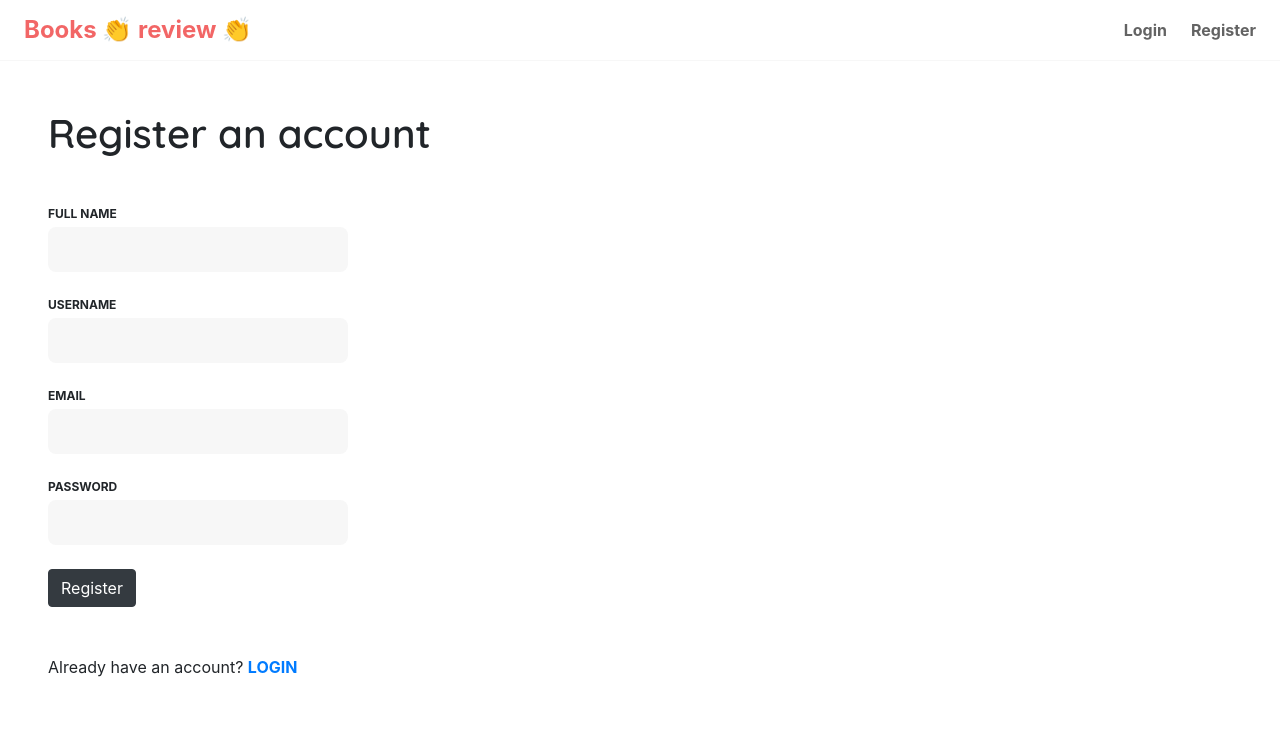
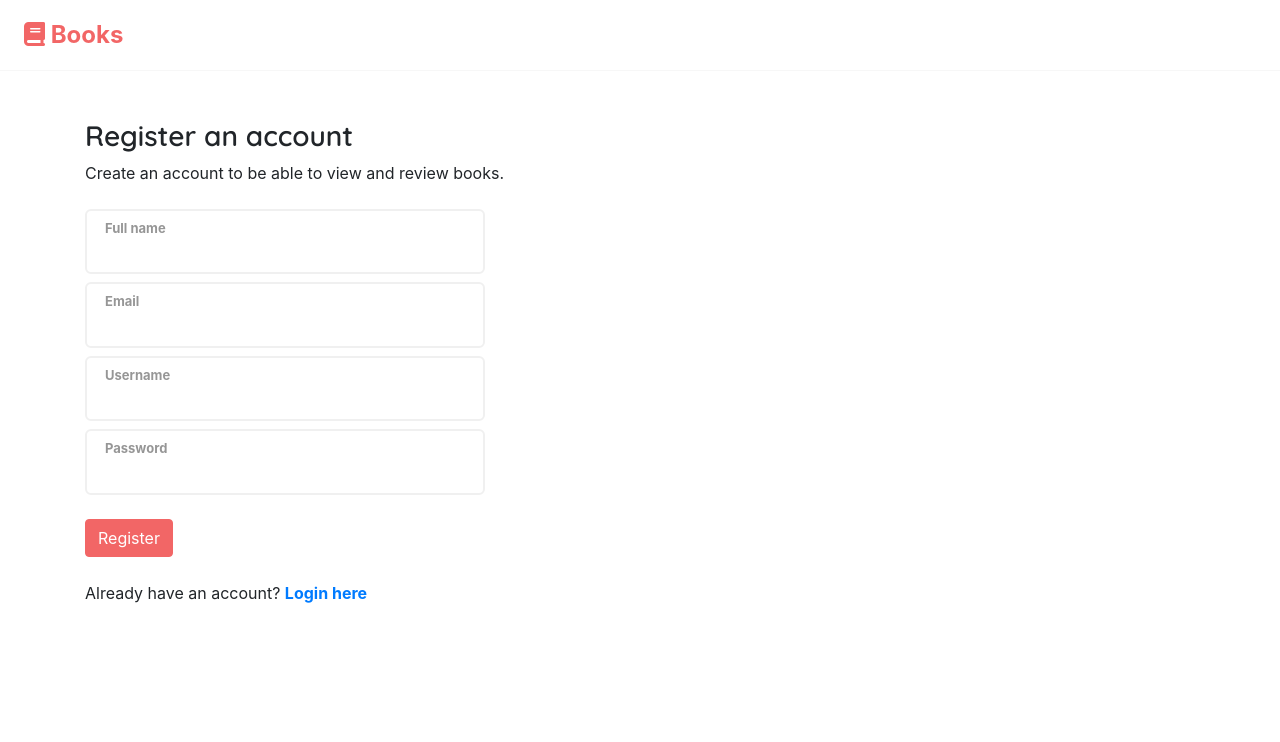
Before and after one commit to kishannareshpal/cs50, a Flask app: page /register/ in a window 1280 px wide. Shown: the top 742 px of the page. Run offline with Flask 2, Linux system fonts and the light colour scheme; style sheets or scripts are compiled from the project's sources; some libraries are stand-ins or nearby versions.

Commit message:
modified login and register layout

```diff
--- a/project1/routes/home.py
+++ b/project1/routes/home.py
@@ -54,6 +54,10 @@ def index():
 # Login
 @home.route('/login/', methods=['GET', 'POST'])
 def login():
+    uid = session.get('uid', None)
+    if uid is not None:
+        return redirect(url_for('home.index'))
+
     if request.method == 'POST':
         # Login the user
         is_login_succesful = False
@@ -106,6 +110,10 @@ def logout():
 # Register
 @home.route('/register/', methods=['GET', 'POST'])
 def register():
+    uid = session.get('uid', None)
+    if uid is not None:
+        return redirect(url_for('home.index'))
+
     if request.method == 'POST':
         # Create the user
         is_registration_successul: bool = False
@@ -170,7 +178,7 @@ def register():
                     errors['email']['message'] = "Email already exists"
 
                 if query_username_check:
-                    errors['username']['message'] = "Username already exists"
+                    errors['username']['message'] = "Username already taken"
 
                 is_registration_successul = False
                 # return render_template("home/register.html", errors=errors)
--- a/project1/static/sass/_common.scss
+++ b/project1/static/sass/_common.scss
@@ -26,20 +26,76 @@ $light: darken($color: white, $amount: 3);
 $darkgrey: #636363;
 $green: #4cbbb9;
 
+// My custom input
+div.b-textinput {
+    display: block;
+    border: 2px solid darken($color: white, $amount: 6);
+    border-radius: 6px;
+    margin-bottom: 8px;
+    width: 400px;
+    max-width: 100%;
 
-.b-input {
-    margin-top: 4px;
-    background-color: $light;
-    padding: 12px;
-    border: none;
-    border-radius: 8px;
-    width: 300px;
-    font-size: 14px;
+    label {
+        font-weight: 700;
+        color: lighten($color: $darkgrey, $amount: 20);
+        font-size: small;
+        display: block;
+        margin: 8px 18px 0 18px;
+        padding: 0;
+    }
+
+    input {
+        width: 100%;
+        padding: 2px 18px 8px 18px;
+        border: none;
+        background-color: transparent;
+
+        &:focus {
+            outline: none;
+        }
+    }
+
+    p {
+        display: none;
+        width: 100%;
+        font-size: small;
+        padding: 0 18px 8px 18px;
+        margin: 0;
+    }
 
 
-    &:focus {
-        outline-style: none;
-        background-color: darken($color: $light, $amount: 5);
+    // styling invalid input mode
+    &.is-invalid {
+        border-color: $red;
+        label {
+            color: $red !important;
+
+            &::before {
+                content: "⚠︎ ";
+            }
+        }
+
+        p {
+            display: block;
+            color: lighten($color: $red, $amount: 10);
+        }
+    }
+
+    // styling invalid input mode
+    &.is-success {
+        border-color: $green;
+        label {
+            color: $green !important;
+
+            &::before {
+                content: "✓ ";
+            }
+        }
+
+        p {
+            display: block;
+            color: lighten($color: $green, $amount: 10);
+        }
     }
 }
 
--- a/project1/templates/home/register.html
+++ b/project1/templates/home/register.html
@@ -13,7 +13,65 @@
 <!-- page body -->
 {% block body %}
 
-    <section class="b-body">
+    <section class="container mt-5">
+        <h3>Register an account</h3>
+        <p class="mb-4">Create an account to be able to view and review books.</p>
+
+        {% if errors and errors['invalid'] %}
+        <div class="alert alert-warning" role="alert">
+            {{ errors['invalid'] }}
+        </div>
+        {% endif %}
+
+        <div>
+            <form action="{{ url_for('home.register') }}" method="post">
+                {% with has_error_fullname = True if errors and errors['fullname']['message'] is defined else False %}
+                <div class="b-textinput {% if has_error_fullname %}is-invalid{% endif %}">
+                    <label>Full name</label>
+                    <input type="text" name="fullname" value="{% if errors is defined %}{{ errors['fullname']['value'] }}{% endif %}">
+                    {% if has_error_fullname %}
+                    <p>{{ errors['fullname']['message'] }}</p>
+                    {% endif %}
+                </div>
+                {% endwith %}
+
+                {% with has_error_email = True if errors and errors['email']['message'] is defined else False %}
+                <div class="b-textinput {% if has_error_email %}is-invalid{% endif %}">
+                    <label>Email</label>
+                    <input type="email" name="email" value="{% if errors is defined %}{{ errors['email']['value'] }}{% endif %}">
+                    {% if has_error_email %}
+                    <p>{{ errors['email']['message'] }}</p>
+                    {% endif %}
+                </div>
+                {% endwith %}
+
+                {% with has_error_username = True if errors and errors['username']['message'] is defined else False %}
+                <div class="b-textinput {% if has_error_username %}is-invalid{% endif %}">
+                    <label>Username</label>
+                    <input type="text" name="username" value="{% if errors is defined %}{{ errors['username']['value'] }}{% endif %}">
+                    {% if has_error_username %}
+                    <p>{{ errors['username']['message'] }}</p>
+                    {% endif %}
+                </div>
+                {% endwith %}
+
+                {% with has_error_password = True if errors and errors['password']['message'] is defined else False %}
+                <div class="b-textinput {% if has_error_password %}is-invalid{% endif %}">
+                    <label>Password</label>
+                    <input type="password" name="password">
+                    {% if has_error_password %}
+                    <p>{{ errors['password']['message'] }}</p>
+                    {% endif %}
+                </div>
+                {% endwith %}
+
+                <button class="btn btn-primary mt-3" type="submit">Register</button>
+            </form>
+            <p class="mt-4">Already have an account? <a href="{{ url_for('home.login') }}" class="font-weight-bold">Login here</a></p>
+        </div>
+    </section>
+
+    <!-- <section class="b-body">
         <h1 class="mb-5">Register an account</h1>
 
         {% if errors and errors['registration'] %}
@@ -25,10 +83,7 @@
         <form action="{{ url_for('home.register') }}" autocomplete="off" method="post">
             <p class="b-label">FULL NAME</p>
             <input name="fullname" type="text" value="{% if errors is defined %}{{ errors['fullname']['value'] }}{% endif %}" class="b-input">
-            {% if errors and errors['fullname']['message'] is defined %}
-                <br>
-                <small class="invalid">{{ errors['fullname']['message'] }}</small>
-            {% endif %}
+
             <br><br>
 
             <p class="b-label">USERNAME</p>
@@ -58,7 +113,7 @@
             <button class="btn btn-dark" type="submit">Register</button>
         </form>
         <p class="mt-5">Already have an account? <a href="{{ url_for('home.login') }}" class="font-weight-bold">LOGIN</a></p>
-    </section>
+    </section> -->
 
 
 {% endblock %}
--- a/project1/templates/layout.html
+++ b/project1/templates/layout.html
@@ -11,7 +11,12 @@
     <nav class="b-topbar">
         <div class="row">
             <div class="col-6">
-                <div><a class="b-nav-title" style="text-decoration: inherit;" href="{{ url_for('home.index') }}">Books 👏 review 👏</a></div>
+                <div>
+                    <a class="b-nav-title navbar-brand" style="text-decoration: inherit;" href="{{ url_for('home.index') }}">
+                        <i class="fas fa-book"></i>
+                        Books
+                    </a>
+                </div>
             </div>
 
             {% if user %}
@@ -21,12 +26,14 @@
             {% else %}
                 <div class="col-6">
                     <div class="d-flex justify-content-end align-items-center h-100 flex-row">
+                        {% if not request.endpoint in ("home.login", "home.register") %}
                         <div class="mr-4">
                             <a href="{{ url_for('home.login') }}" class="b-nav-item">Login</a>
                         </div>
                         <div>
                             <a href="{{ url_for('home.register') }}" class="b-nav-item">Register</a>
                         </div>
+                        {% endif %}
                     </div>
                 </div>
             {% endif %}
```
Also changed, not shown: project1/templates/home/login.html (+19 -18 lines).
